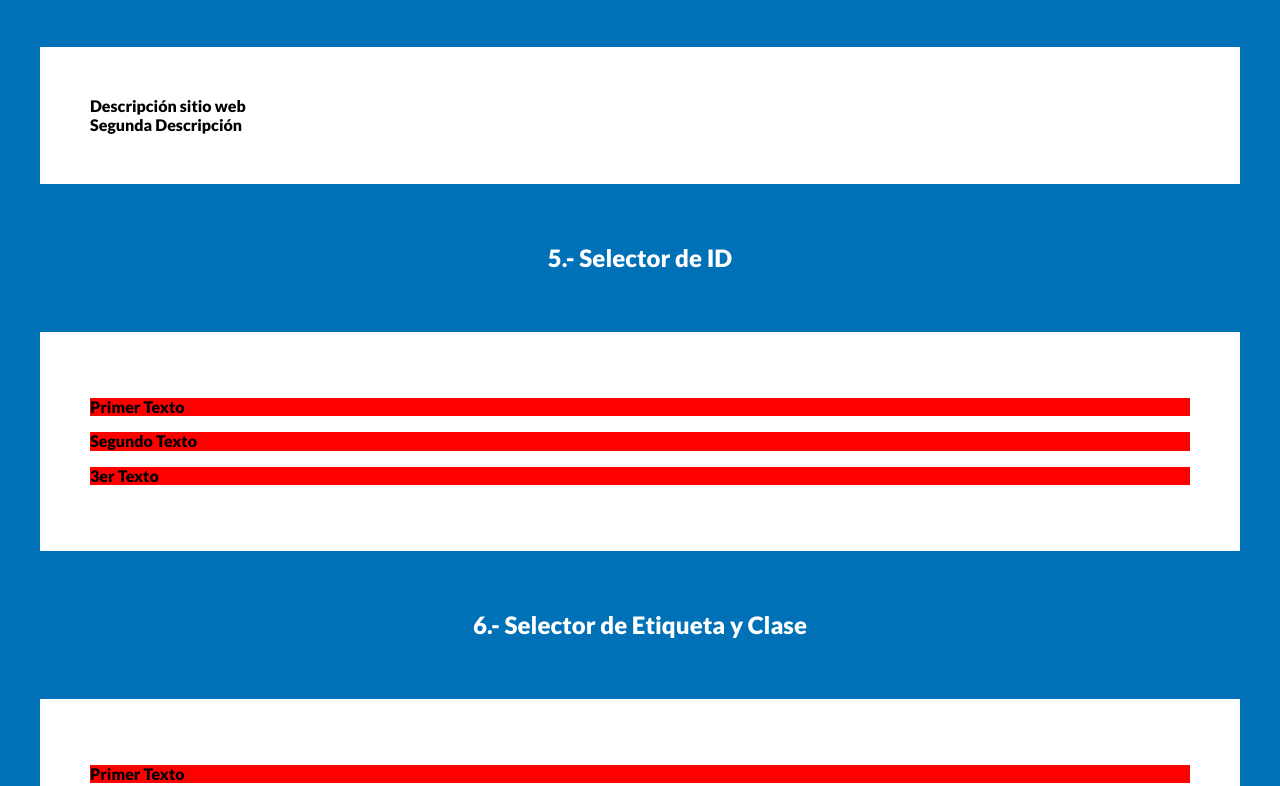
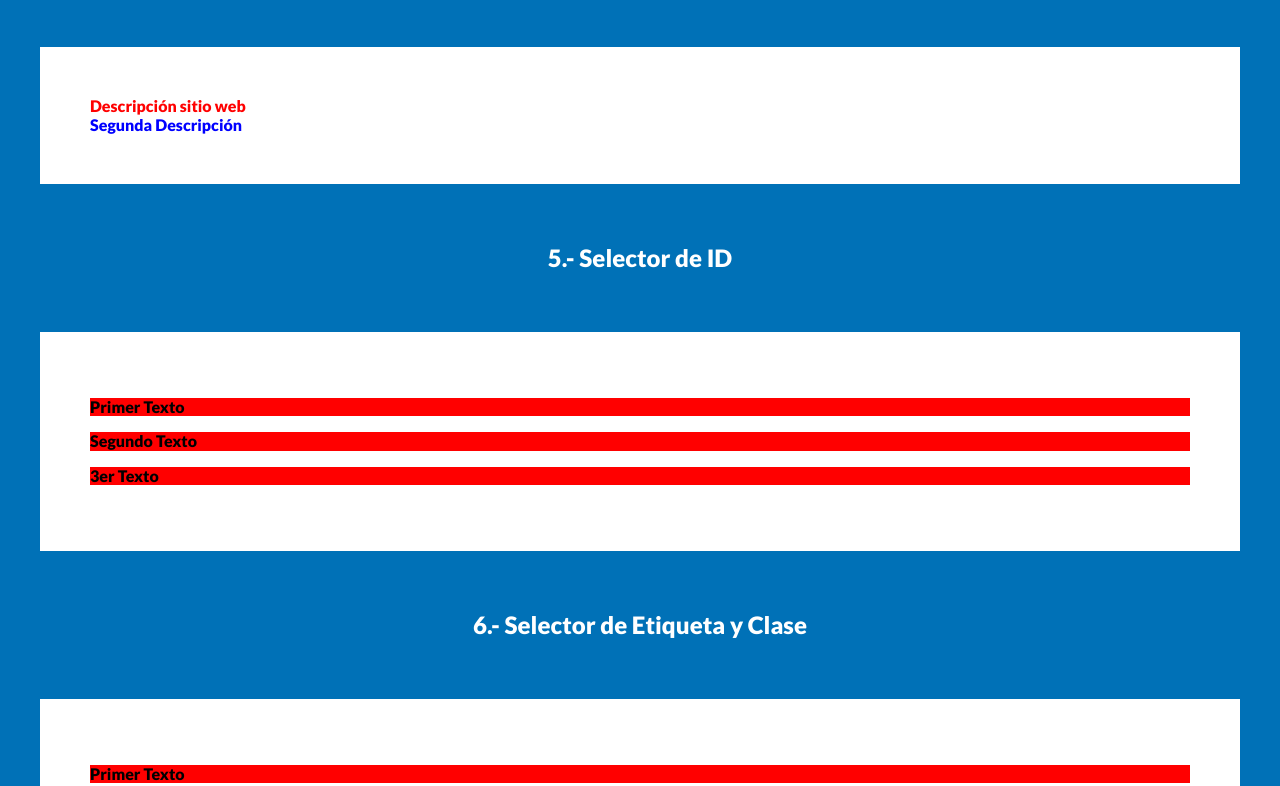
Before and after one commit to heduardogarcia/selectoresTypeEGC, a plain HTML site: page index.html in a window 1280 px wide. Shown: the part 1725-2511 px from the top of the page. Drawn offline with Linux system fonts and the light colour scheme.

Commit message:
uso de selectores clasess anidadas

```diff
--- /dev/null
+++ b/css/04.css
@@ -0,0 +1,6 @@
+.header .descripcion {
+    color:red;
+}
+.descripcion{
+    color :blue;
+}
--- a/index.html
+++ b/index.html
@@ -13,6 +13,8 @@
     <!-- <link rel="stylesheet" href="css/01.css"> -->
     <link rel="stylesheet" href="css/02.css">
     <link rel="stylesheet" href="css/03.css">
+    <link rel="stylesheet" href="css/04.css">
+
 
 </head>
 <body>
```
